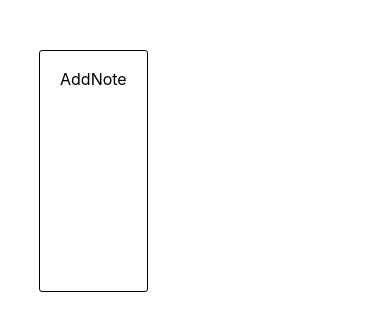
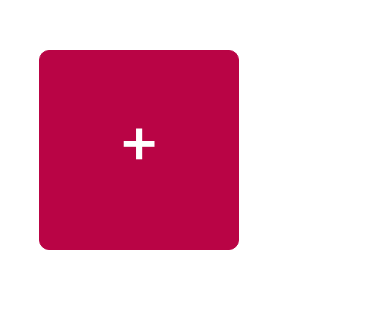
Before and after one commit to edohor/notes-app, a React (Create React App) app in the folder notes-app/: page / in a window 390 px wide. Shown: the top 330 px of the page. Built offline with nearby package versions, Linux system fonts and the light colour scheme.

Commit message:
edited design

```diff
--- a/notes-app/src/components/Note.css
+++ b/notes-app/src/components/Note.css
@@ -1,19 +1,54 @@
 .noteContainer {
     display: grid;
-    grid-template-columns: repeat(3, 1fr);
-    grid-gap: 10px;
+    grid-template-columns: repeat(6, 1fr);
+    grid-gap: 20px;
     grid-auto-rows: minmax(100px, auto);
     margin: 50px auto;
     width: 80%;
+    max-width: 80%;
 }
 
 .note {
-    border: 1px solid black;
-    border-radius: 3px;
+    box-sizing:border-box;
+    border-radius: 10px;
+    padding: 20px;
+    width: 200px;
+    height: 200px;
+    word-wrap: break-word;
+    box-shadow: 1px 1px 10px rgba(0, 0, 0, 0.15);
+}
+.note:hover{
+    cursor: pointer;
+    border: 3px solid #B90445;
+}
+
+.addNote {
+    border: 1px solid #B90445;
+    background-color: #B90445;
     text-align: center;
-    line-height: 100%;
-    padding: 20px;
-    height: 200px;
+    box-shadow: none;
+}
+.addNote:hover{
+    cursor: pointer;
+    border: 1px solid #B90445;
+}
+
+.bigWhitePlus{
+    color: white;
+    font-weight: 500;
+    font-size: 64px;
+    line-height: 135px;
+    width: 200px;
+    height: 198px;
+    align-items: center;
+    text-align: center;
+
+    -webkit-user-select:none;
+    -khtml-user-select:none;
+    -moz-user-select:none;
+    -ms-user-select:none;
+    -o-user-select:none;
+    user-select:none;
 }
 
 .modal {
@@ -35,11 +70,12 @@
     margin: 6% auto; /* 15% from the top and centered */
     padding: 20px;
     border: 1px solid #888;
-    width: 70%; /* Could be more or less, depending on screen size */
+    width: 50%; /* Could be more or less, depending on screen size */
   }
 
   .tools{
       height: 30px;
+      padding: 0 10px
   }
 
   /* The Close Button */
@@ -75,5 +111,36 @@
       padding: 15px;
   }
   .textInput:focus {
-      border: none;
+        outline: none;
   }
+
+  .trashIcon:hover {
+    fill: #B90445;
+  }
+
+
+  @media only screen and (max-width: 1700px){
+    .noteContainer {
+        grid-template-columns: repeat(5, 1fr);
+    }
+  }
+  @media only screen and (max-width: 1500px){
+    .noteContainer {
+        grid-template-columns: repeat(4, 1fr);
+    }
+  }
+  @media only screen and (max-width: 1200px){
+    .noteContainer {
+        grid-template-columns: repeat(3, 1fr);
+    }
+  }
+  @media only screen and (max-width: 800px){
+    .noteContainer {
+        grid-template-columns: repeat(2, 1fr);
+    }
+  }
+  @media only screen and (max-width: 590px){
+    .noteContainer {
+        grid-template-columns: repeat(1, 1fr);
+    }
+  }
--- a/notes-app/src/components/NoteProvider.js
+++ b/notes-app/src/components/NoteProvider.js
@@ -2,6 +2,15 @@ import React, { useState } from 'react';
 import "./Note.css"
 
 let noteList = [];
+const saveIcon = (<svg width="24" height="24" viewBox="0 0 24 24" fill="none" xmlns="http://www.w3.org/2000/svg">
+    <path fill-rule="evenodd" clip-rule="evenodd" d="M17.59 3.59C17.21 3.21 16.7 3 16.17 3H5C3.89 3 3 3.9 3 5V19C3 20.1 3.9 21 5 21H19C20.1 21 21 20.1 21 19V7.83C21 7.3 20.79 6.79 20.41 6.42L17.59 3.59ZM12 19C10.34 19 9 17.66 9 16C9 14.34 10.34 13 12 13C13.66 13 15 14.34 15 16C15 17.66 13.66 19 12 19ZM7 9H13C14.1 9 15 8.1 15 7C15 5.9 14.1 5 13 5H7C5.9 5 5 5.9 5 7C5 8.1 5.9 9 7 9Z" fill="black" fill-opacity="0.54"/>
+    </svg>);
+const editIcon = (<svg width="24" height="24" viewBox="0 0 24 24" fill="none" xmlns="http://www.w3.org/2000/svg">
+    <path fill-rule="evenodd" clip-rule="evenodd" d="M20.7088 5.63124C21.0988 6.02124 21.0988 6.65124 20.7088 7.04124L18.8788 8.87124L15.1288 5.12124L16.9588 3.29124C17.1456 3.10399 17.3993 2.99876 17.6638 2.99876C17.9283 2.99876 18.1819 3.10399 18.3688 3.29124L20.7088 5.63124ZM2.99878 20.5012V17.4612C2.99878 17.3212 3.04878 17.2012 3.14878 17.1012L14.0588 6.19124L17.8088 9.94124L6.88878 20.8512C6.79878 20.9512 6.66878 21.0012 6.53878 21.0012H3.49878C3.21878 21.0012 2.99878 20.7812 2.99878 20.5012Z" fill="black" fill-opacity="0.54"/>
+    </svg>);
+const trashIcon = (<svg width="20" height="20" viewBox="0 0 14 18" fill="none" xmlns="http://www.w3.org/2000/svg" className="trashIcon">
+    <path  className="trashIcon" d="M13.9844 0.984375V3H0.015625V0.984375H3.48438L4.51562 0H9.48438L10.5156 0.984375H13.9844ZM1 15.9844V3.98438H13V15.9844C13 16.5156 12.7969 16.9844 12.3906 17.3906C11.9844 17.7969 11.5156 18 10.9844 18H3.01562C2.48438 18 2.01562 17.7969 1.60938 17.3906C1.20312 16.9844 1 16.5156 1 15.9844Z" fill="#666666"/>
+    </svg>);
 
 function NoteProvider (props) {
 
@@ -89,6 +98,19 @@ function NoteProvider (props) {
     }
 
     function openModalWindow() {
+        let text = `This is a note
+==============
+
+Subtitle
+--------
+
+
+Shopping list:
+* apples
+* oranges
+* toilet paper
+`;
+        setContent(text)
         setEditMode(true);
         setNewNoteClicked(true);
         setModal(true);
@@ -132,10 +154,10 @@ function NoteProvider (props) {
             <div class="modalWindow">
                 <div className="tools">
                     <span class="close" onClick={closeModalWindow}>&larr;</span>
-                    <span class="delete" onClick={() => deleteNote(noteId)}>Delete</span>
+                    <span class="delete" onClick={() => deleteNote(noteId)}>{trashIcon}</span>
                     <span class="edit" onClick={newNoteClicked ?
                         () => addNote(content) :
-                            editMode ? () => editNote(content) : () => enableEditNote()}>{editMode ? "Save" : "Edit"}</span>
+                            editMode ? () => editNote(content) : () => enableEditNote()}>{editMode ? saveIcon : editIcon}</span>
                 </div>
 
                 <textarea className="textInput"
@@ -150,7 +172,7 @@ function NoteProvider (props) {
 
     return (
         <div className="noteContainer">
-            <div className="note" onClick={openModalWindow}>AddNote</div>
+            <div className={["note", "addNote"].join(" ")} onClick={openModalWindow}><span className="bigWhitePlus">+</span></div>
             {displayNotes}
             {modalWindow}
         </div>
```
